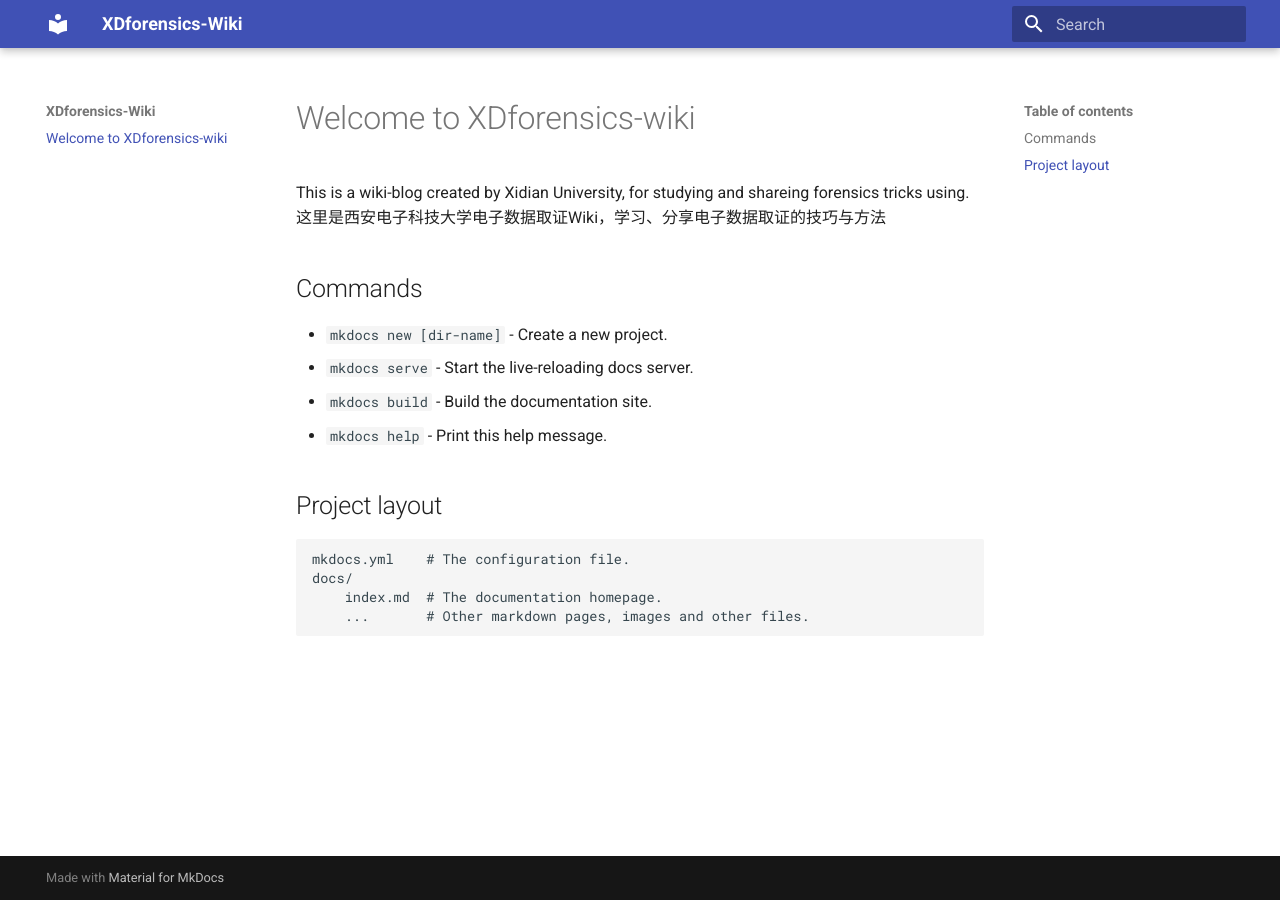
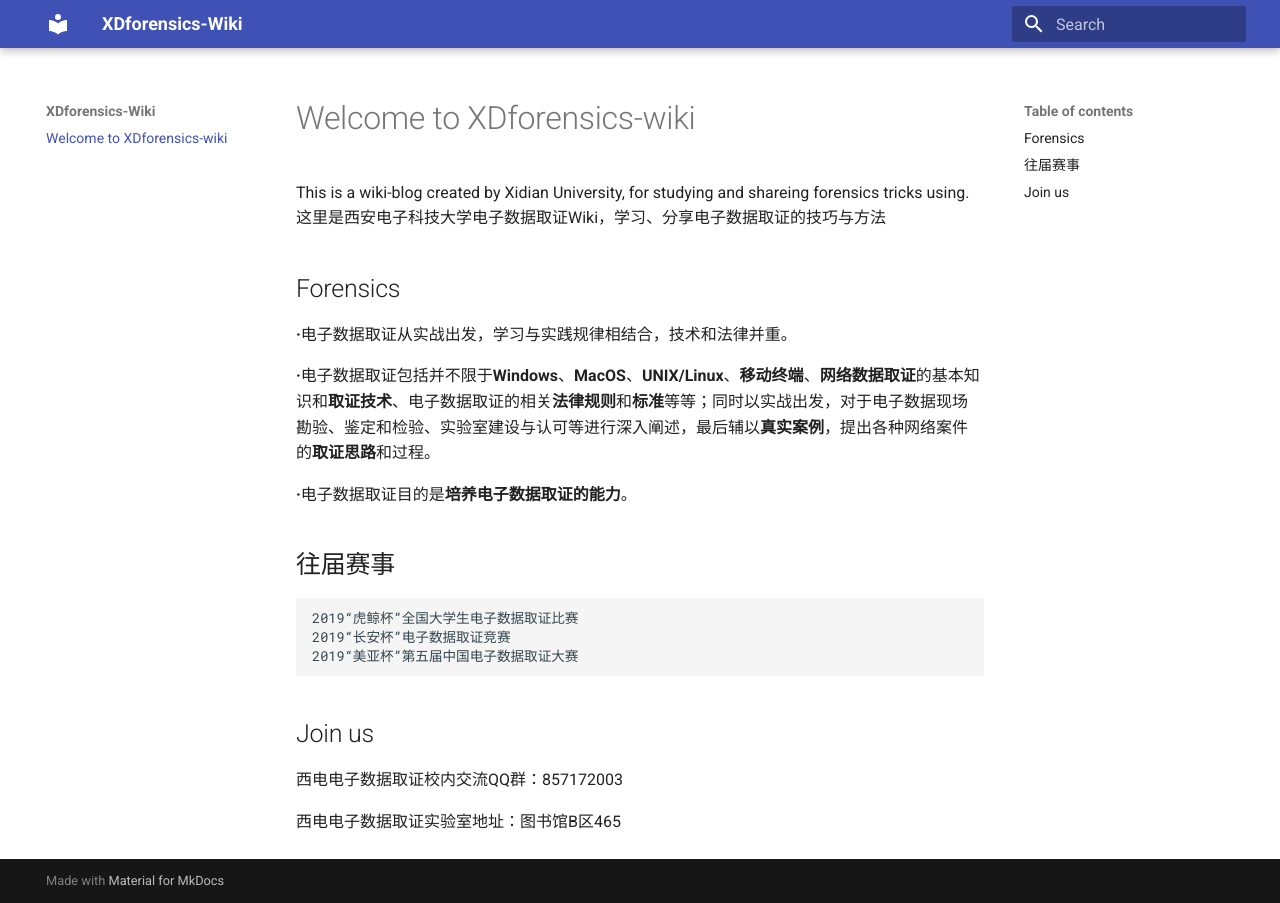
Before and after one commit to XDforensics-wiki/XDforensics-wiki, an MkDocs documentation site: the page built from docs/index.md, in a window 1280 px wide. Built offline with MkDocs 1.6.1 and Material for MkDocs 9.7.7, drawn with Linux system fonts in a browser that asks for light colours.

Commit message:
index change

```diff
--- a/docs/index.md
+++ b/docs/index.md
@@ -3,16 +3,22 @@
 This is a wiki-blog created by Xidian University, for studying and shareing forensics tricks using.
 这里是西安电子科技大学电子数据取证Wiki，学习、分享电子数据取证的技巧与方法
 
-## Commands
+## Forensics
 
-* `mkdocs new [dir-name]` - Create a new project.
-* `mkdocs serve` - Start the live-reloading docs server.
-* `mkdocs build` - Build the documentation site.
-* `mkdocs help` - Print this help message.
+**·**电子数据取证从实战出发，学习与实践规律相结合，技术和法律并重。
 
-## Project layout
+**·**电子数据取证包括并不限于**Windows**、**MacOS**、**UNIX/Linux**、**移动终端**、**网络数据取证**的基本知识和**取证技术**、电子数据取证的相关**法律规则**和**标准**等等；同时以实战出发，对于电子数据现场勘验、鉴定和检验、实验室建设与认可等进行深入阐述，最后辅以**真实案例**，提出各种网络案件的**取证思路**和过程。
 
-    mkdocs.yml    # The configuration file.
-    docs/
-        index.md  # The documentation homepage.
-        ...       # Other markdown pages, images and other files.
+**·**电子数据取证目的是**培养电子数据取证的能力**。
+
+## 往届赛事
+
+    2019“虎鲸杯”全国大学生电子数据取证比赛
+	2019“长安杯”电子数据取证竞赛
+    2019“美亚杯”第五届中国电子数据取证大赛
+
+##Join us
+
+西电电子数据取证校内交流QQ群：857172003
+
+西电电子数据取证实验室地址：图书馆B区465
```
